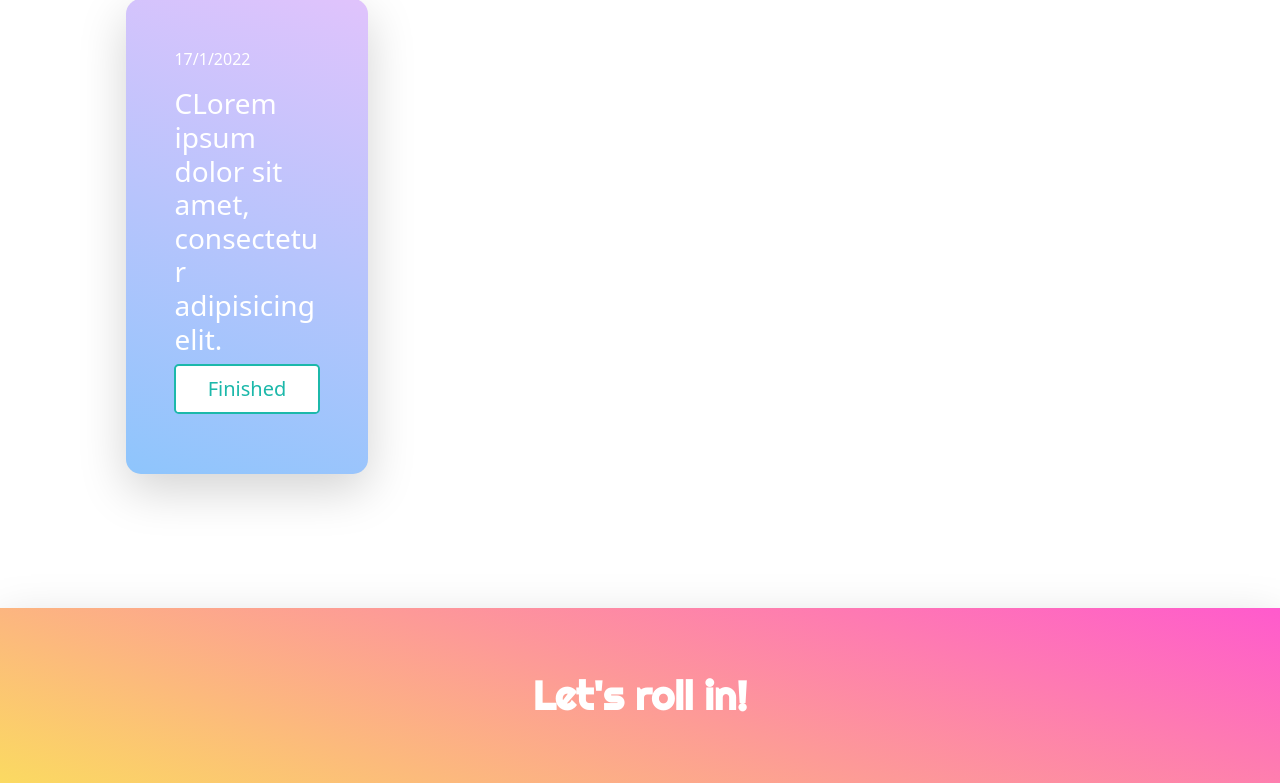
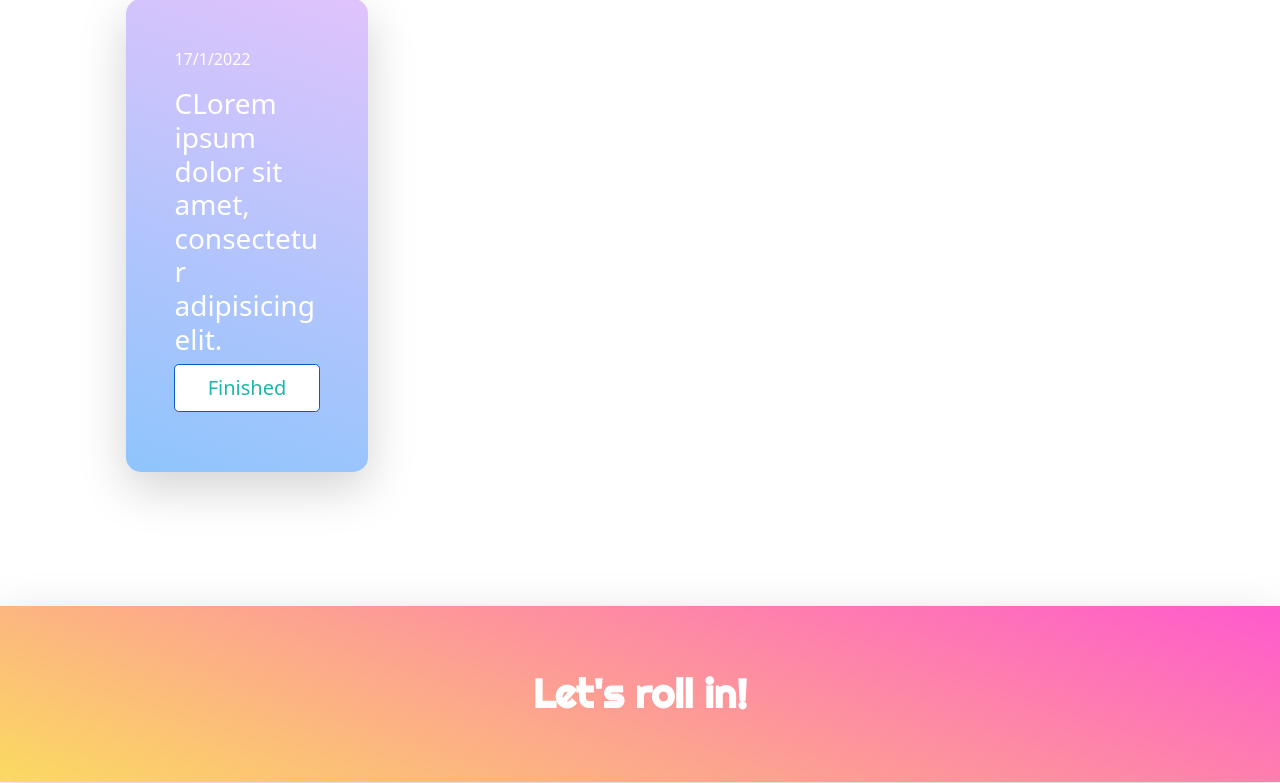
Before and after one commit to 2landhnal/Day_88_TODO_Website, a Flask app: page / in a window 1280 px wide, with the pointer over the restyled element. Shown: the part 224-1007 px from the top of the page. Run offline with Flask 2, Linux system fonts and the light colour scheme; some libraries are stand-ins or nearby versions.

Commit message:
remove finish button border

```diff
--- a/static/styles.css
+++ b/static/styles.css
@@ -84,7 +84,6 @@ text-decoration: none;
 .finish-btn:hover {
   cursor: pointer;
   color: #1cb8aa;
-  border: 2px solid #1cb8aa;
   background: white;
 }
 .finish-btn {
```
